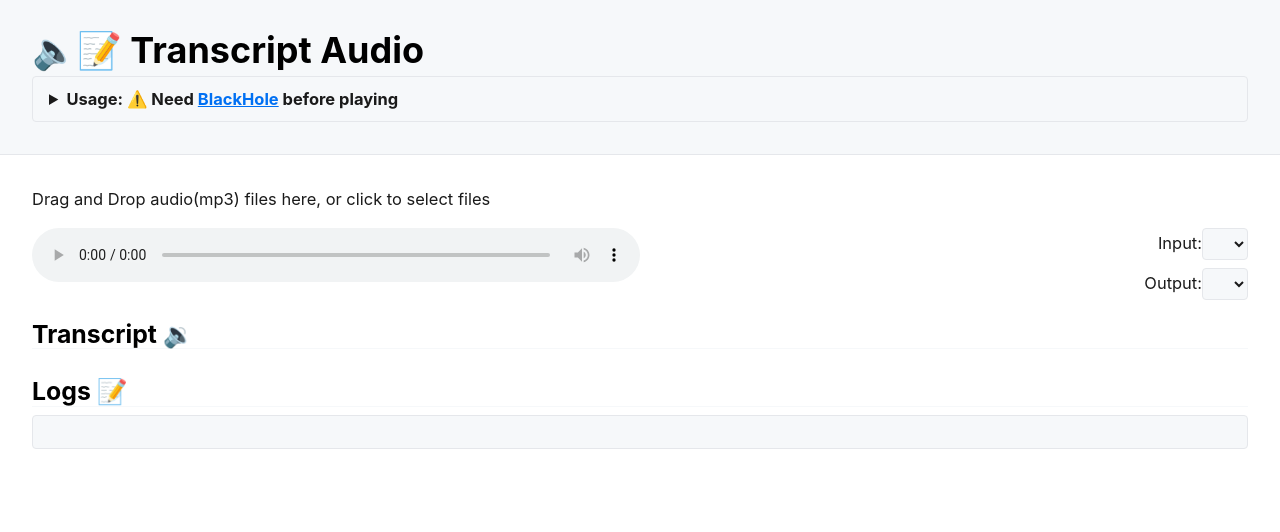
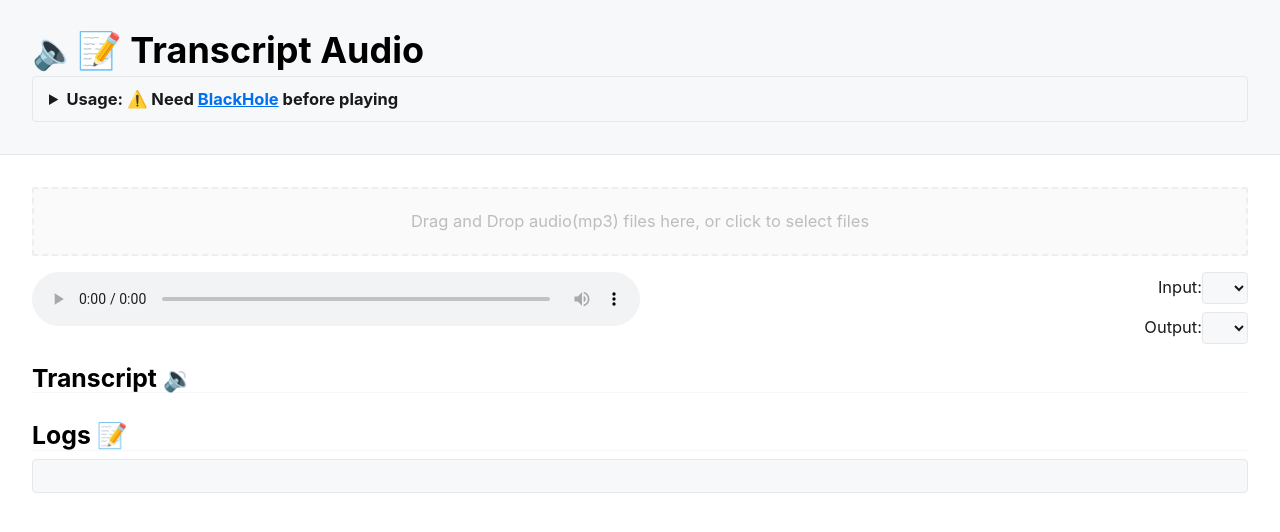
Before and after one commit to azu/transcript-audio, a React (Create React App) app: page / in a window 1280 px wide. Shown: the top 532 px of the page. Built offline with nearby package versions, Linux system fonts and the light colour scheme.

Commit message:
add style

```diff
--- a/src/App.tsx
+++ b/src/App.tsx
@@ -12,12 +12,18 @@ function App() {
                         Usage: ⚠️ Need <a href="https://github.com/ExistentialAudio/BlackHole">BlackHole</a> before
                         playing
                     </summary>
-                    <ol>
+                    <h2>First</h2>
+                    <ul>
                         <li>
                             You need to install <a href="https://github.com/ExistentialAudio/BlackHole">BlackHole</a> on
                             your PC
                         </li>
-                        <li>Drag and Drop you audio file you want to transcript to following</li>
+                        <li>Click "Play" button at first and Confirm "OK" for use your mike🎤</li>
+                        <li>**Reload** the page</li>
+                    </ul>
+                    <h2>How to get transcript?</h2>
+                    <ol>
+                        <li>Drag and Drop you audio file you want to transcript</li>
                         <li>Play Audio and wait for transcription!</li>
                     </ol>
                 </details>
--- a/src/AudioPlayer/AudioPlayer.tsx
+++ b/src/AudioPlayer/AudioPlayer.tsx
@@ -1,5 +1,5 @@
 import "./AudioPlayer.css";
-import React, { HTMLAttributes, ReactEventHandler, useCallback, useEffect, useState } from "react";
+import React, { HTMLAttributes, ReactEventHandler, useCallback, useEffect, useMemo, useState } from "react";
 import { AudioTranscript } from "./AudioTranscript";
 import { createLiveTranscript, createLiveTranscriptResult } from "../AudioTranscript/LiveTranstruct";
 import { toHHMMSS } from "./format-time";
@@ -164,6 +164,33 @@ const useAudio = () => {
 };
 
 const virtualAudioDeviceNames = ["BlackHole"];
+const dndBaseStyle = {
+    flex: 1,
+    display: "flex",
+    flexDirection: "column",
+    alignItems: "center",
+    padding: "20px",
+    borderWidth: 2,
+    borderRadius: 2,
+    borderColor: "#eeeeee",
+    borderStyle: "dashed",
+    backgroundColor: "#fafafa",
+    color: "#bdbdbd",
+    outline: "none",
+    transition: "border .24s ease-in-out"
+} as const;
+
+const activeStyle = {
+    borderColor: "#2196f3"
+};
+
+const acceptStyle = {
+    borderColor: "#00e676"
+};
+
+const rejectStyle = {
+    borderColor: "#ff1744"
+};
 
 export function AudioPlayer() {
     const [audioElement, audioRef] = useAudio();
@@ -276,7 +303,16 @@ export function AudioPlayer() {
         },
         [audioElement]
     );
-    const { getRootProps, getInputProps } = useDropzone({ onDrop });
+    const { isDragActive, isDragAccept, isDragReject, getRootProps, getInputProps } = useDropzone({ onDrop });
+    const style = useMemo(
+        () => ({
+            ...dndBaseStyle,
+            ...(isDragActive ? activeStyle : {}),
+            ...(isDragAccept ? acceptStyle : {}),
+            ...(isDragReject ? rejectStyle : {})
+        }),
+        [isDragActive, isDragReject, isDragAccept]
+    );
     return (
         <div
             className={"AudioPlayer"}
@@ -284,10 +320,10 @@ export function AudioPlayer() {
                 width: "100%"
             }}
         >
-            <section className="container">
-                <div {...getRootProps({ className: "dropzone" })}>
+            <section className="AudioPlayer-Container">
+                <div {...getRootProps({ style })}>
                     <input {...getInputProps()} />
-                    <p>Drag and Drop audio(mp3) files here, or click to select files</p>
+                    <span>Drag and Drop audio(mp3) files here, or click to select files</span>
                 </div>
             </section>
             <div
```
Also changed, not shown: 1 other file (tests, documents, lock files or other folders).
